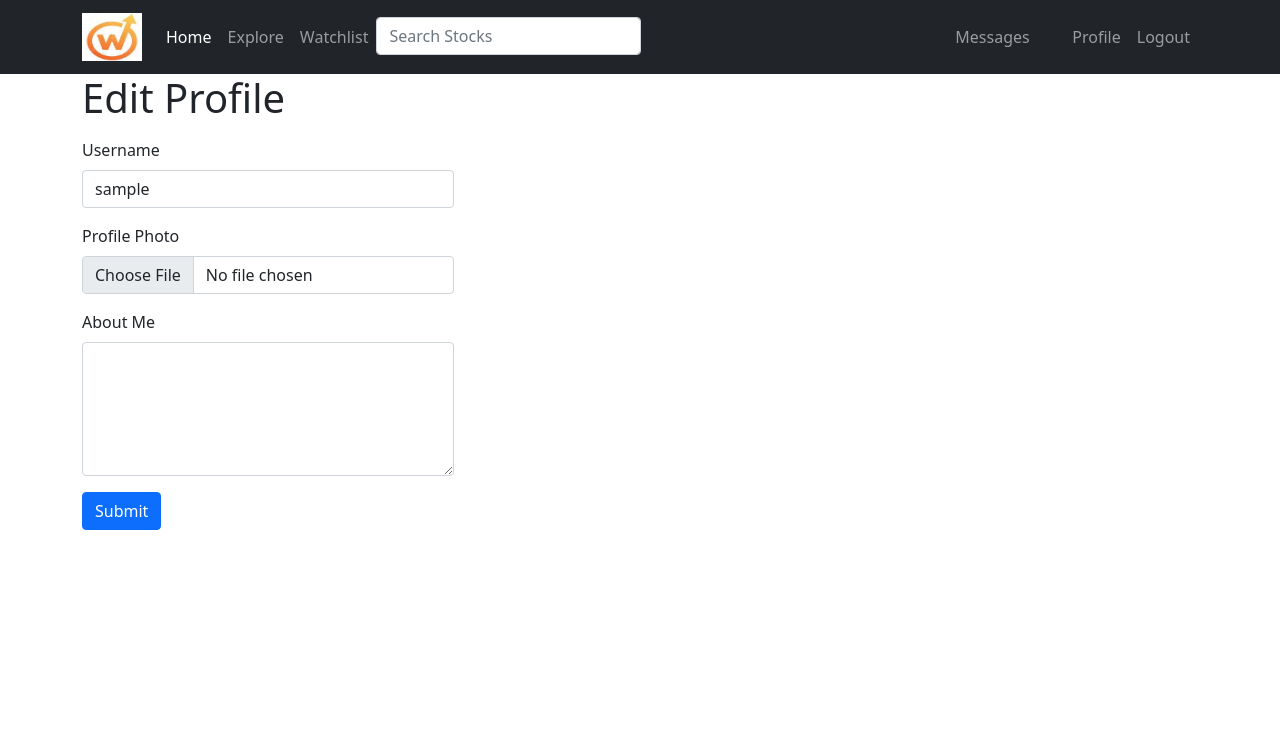
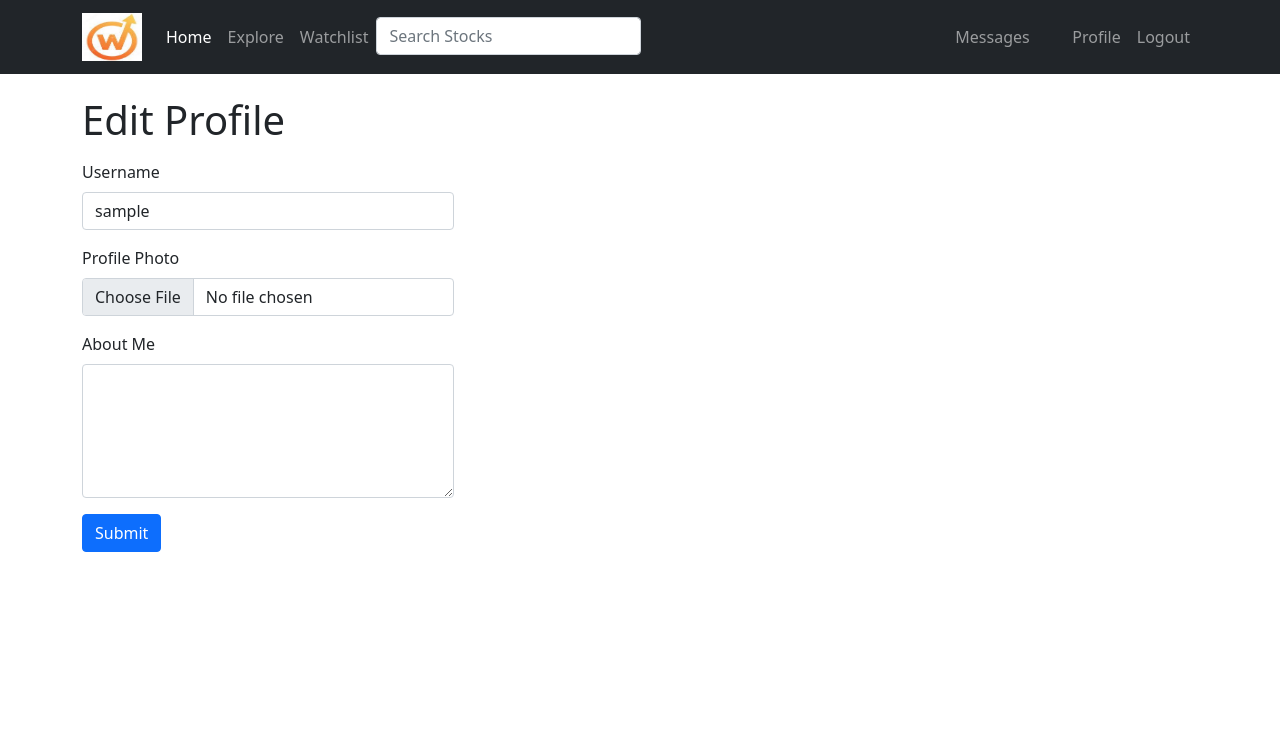
Before and after one commit to Willamette-OR/invresearch, a Flask app: page /edit_profile in a window 1280 px wide. Shown: the top 752 px of the page. Run offline with Flask 2, Linux system fonts and the light colour scheme; the visitor is signed in with stand-in values (Sample User, id 1); data comes from the database, SQL or seed files in the repository; data that the repository does not hold is empty; parts of the project's set-up code (start-up, migrations or seed data) failed here and were passed over; some libraries are stand-ins or nearby versions.

Commit message:
Fixed-top the navbar from the base template, and added top padding for templates where needed

```diff
--- a/app/templates/auth/register.html
+++ b/app/templates/auth/register.html
@@ -2,7 +2,9 @@
 
 
 {% block app_content %}
-    <h1>Register</h1>
+    <div class="pt-5 rounded">
+        <h1>Register</h1>
+    </div>
 
     <!-- registration form -->
     <form action="" method="post">
--- a/app/templates/base.html
+++ b/app/templates/base.html
@@ -17,7 +17,7 @@
     <body>
 
         <!-- navbar -->
-        <nav class="navbar navbar-expand-sm bg-dark navbar-dark">
+        <nav class="navbar navbar-expand-sm bg-dark navbar-dark fixed-top">
             <div class="container">
                 <!-- logo -->
                 <a class="navbar-brand" href="{{ url_for('main.index') }}">
@@ -85,11 +85,11 @@
         <!-- end of navbar -->
 
         <!-- main contents -->
-        <div class="container">
+        <div class="container mt-5">
             {% with messages = get_flashed_messages() %}
                 {% if messages %}
                     {% for message in messages %}
-                        <div class="alert alert-info" role="alert">{{ message }}</div>
+                        <div class="alert alert-info pt-5 rounded" role="alert">{{ message }}</div>
                     {% endfor %}
                 {% endif %}
             {% endwith %}
@@ -100,7 +100,7 @@
                 {% if tasks %}
                     {% for task in tasks %}
                         {% if task.name != 'refresh_quotes' %}
-                            <div class="alert alert-success" role="alert">
+                            <div class="alert alert-success pt-5 rounded" role="alert">
                                 {{ task.description }}
                                 <span id="{{ task.id }}-progress">
                                     {{ task.get_progress() }}
--- a/app/templates/edit_profile.html
+++ b/app/templates/edit_profile.html
@@ -2,9 +2,12 @@
 
 
 {% block app_content %}
-    <h1>
-        Edit Profile
-    </h1>
+    <div class="pt-5 rounded">
+        <h1>
+            Edit Profile
+        </h1>
+    </div>
+
     <form action="" method="post" enctype="multipart/form-data">
         {{ form.hidden_tag() }}
         <div class="mb-3 mt-3">
--- a/app/templates/errors/500.html
+++ b/app/templates/errors/500.html
@@ -2,7 +2,10 @@
 
 
 {% block app_content %}
+    <div class="pt-5 rounded">
         <h1>An unexpected error has occurred</h1>
+    </div>
+
     <p>
         The admin has been notified. Sorry for the inconvenience!
     </p>
--- a/app/templates/index.html
+++ b/app/templates/index.html
@@ -2,6 +2,8 @@
 
 
 {% block app_content %}
-    <h1>Hi, {{ current_user.username }}!</h1>
+    <div class="pt-5 rounded">
+        <h1>Hi, {{ current_user.username }}!</h1>
+    </div>
     {% include '_posts_and_form.html' %}
 {% endblock %}
--- a/app/templates/messages.html
+++ b/app/templates/messages.html
@@ -2,8 +2,9 @@
 
 
 {% block app_content %}
-    <h1>Messages</h1>
-    <br>
+    <div class="py-5 rounded">
+        <h1>Messages</h1>
+    </div>
 
     <!-- display messages using the sub-template for post rendering -->
     {% for post in messages %}
--- a/app/templates/stocks/metric.html
+++ b/app/templates/stocks/metric.html
@@ -26,6 +26,7 @@
 
 
 {% block app_content %}
+    <div class="pt-5 rounded">
         <h2>
             <a href="{{ url_for('stocks.stock', symbol=stock.symbol) }}">
                 {{ stock.name }}
@@ -36,6 +37,7 @@
                 (as of {{ stock.get_last_financials_report_date(type='quarterly').strftime('%m-%Y') }})
             </span>
         </h2>
+    </div>
 
     <hr>
 
--- a/app/templates/stocks/stock.html
+++ b/app/templates/stocks/stock.html
@@ -163,6 +163,7 @@
 
 
 {% block app_content %}
+    <div class="pt-5 rounded">
         <table class="table">
             <tr>
                 <td width="256px" style="border: 0px;">
@@ -186,6 +187,8 @@
                 </td>
             </tr>
         </table>
+    </div>
+
     <h1>
         <span id="quote-{{ stock.symbol }}-c">
             {{ '{:.2f}'.format(quote.c) }}
--- a/app/templates/stocks/watchlist.html
+++ b/app/templates/stocks/watchlist.html
@@ -2,6 +2,7 @@
 
 
 {% block app_content %}
+<div class="py-5 rounded">
     <h1>
         {% if stock_quotes %}
             <span class="page-flag-watchlist">
@@ -12,7 +13,8 @@
         {% endif %}
 
     </h1>
-<br><br>
+</div>
+
 <table class="table table-hover table-striped">
     <thead>
         <th scope="col">Symbol</th>
--- a/app/templates/user.html
+++ b/app/templates/user.html
@@ -2,6 +2,7 @@
 
 
 {% block app_content %}
+    <div class="pt-5 rounded">
         <table class="table table-hover align-middle">
             <tr>
                 <td width="320px">
@@ -69,4 +70,5 @@
                 </a>
             </li>
         </ul>
+    </div>
 {% endblock %}
```
Also changed, not shown: app/templates/auth/login.html (+5 -3 lines), app/templates/auth/reset_password.html (+5 -3 lines), app/templates/auth/reset_password_request.html (+5 -3 lines), app/templates/errors/404.html (+7 -4 lines), app/templates/send_message.html (+6 -3 lines), app/templates/stocks/search_stocks.html (+6 -3 lines). Lines whose indentation alone changed are shown as unchanged.
